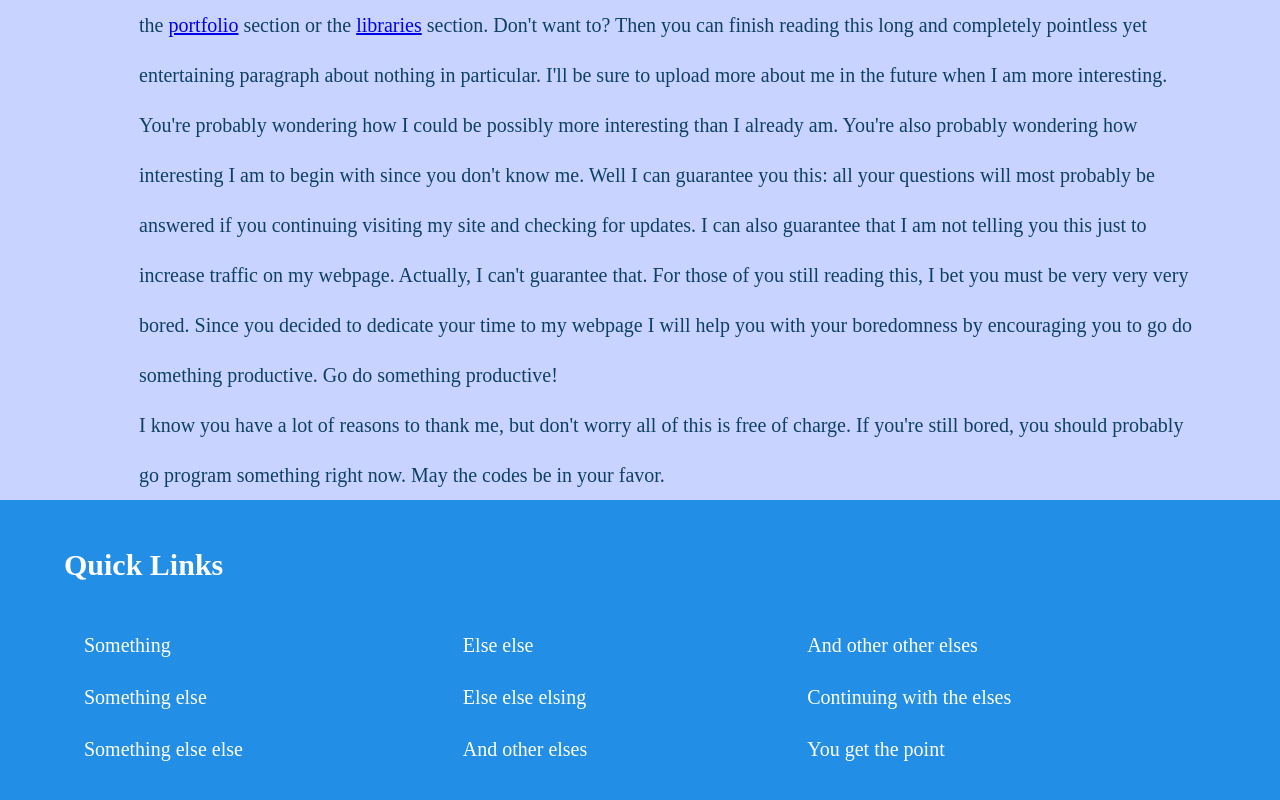
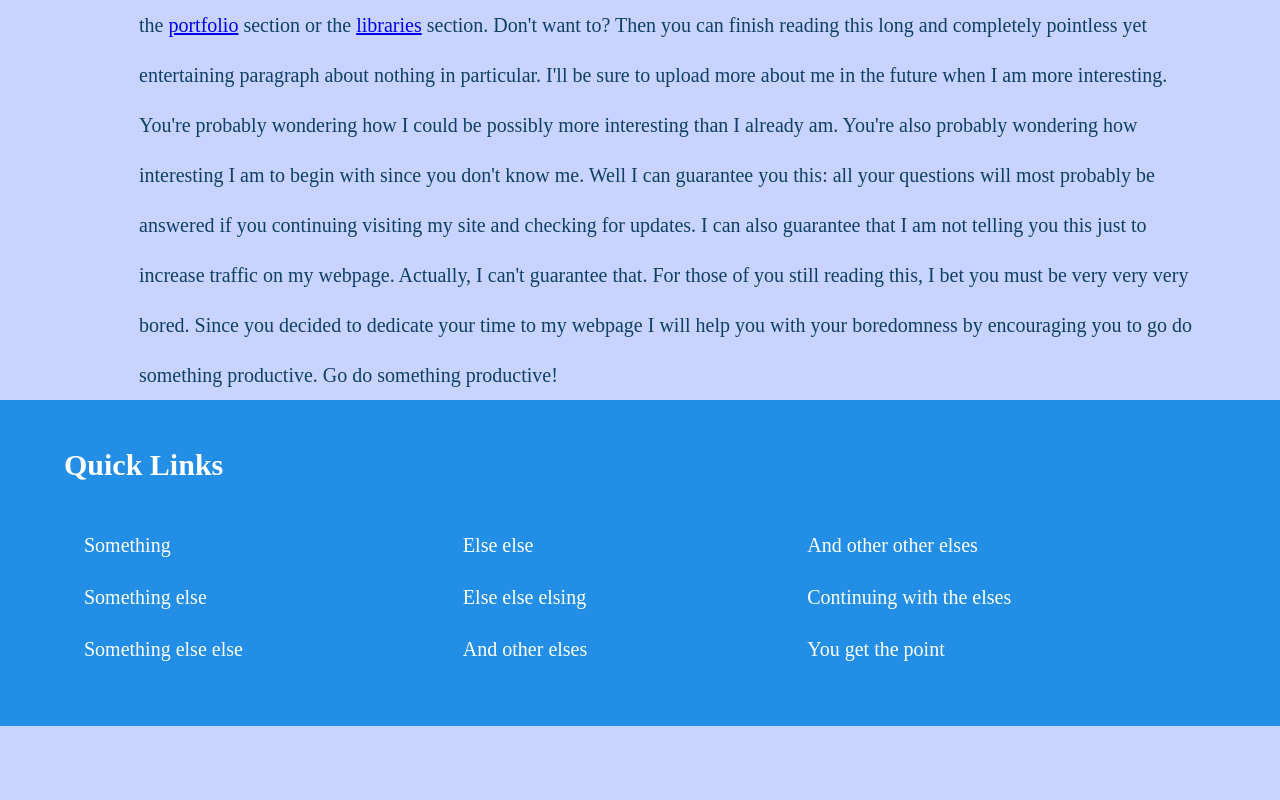
Before and after one commit to momo4646/momo4646.github.io, a plain HTML site: page aboutme.html in a window 1280 px wide. Shown: the part 1825-2625 px from the top of the page. After the commit the page ends 2551 px from the top, so only its background shows below. Drawn offline with Linux system fonts and the light colour scheme.

Commit message:
Update aboutme.html

```diff
--- a/aboutme.html
+++ b/aboutme.html
@@ -27,7 +27,6 @@
         <img src="img/library.png" alt="html code">
         <p> Hi! My name is Mariam Abuhamra. I'm not really sure what to write here. Don't worry though! You can have lots of fun looking at the <a href="myportfolio.html">portfolio</a> section or the <a href="codinglibrary.html">libraries</a> section. Don't want to? Then you can finish reading this long and completely pointless yet entertaining paragraph about nothing in particular. I'll be sure to upload more about me in the future when I am more interesting. You're probably wondering how I could be possibly more interesting than I already am. You're also probably wondering how interesting I am to begin with since you don't know me. Well I can guarantee you this: all your questions will most probably be answered if you continuing visiting my site and checking for updates. I can also guarantee that I am not telling you this just to increase traffic on my webpage. Actually, I can't guarantee that. For those of you still reading this, I bet you must be very very very bored. Since you decided to dedicate your time to my webpage I will help you with your boredomness by encouraging you to go do something productive. Go do something productive!
         </p>
-        <p>I know you have a lot of reasons to thank me, but don't worry all of this is free of charge. If you're still bored, you should probably go program something right now. May the codes be in your favor.</p>
       </div>
 
     </div>
```
